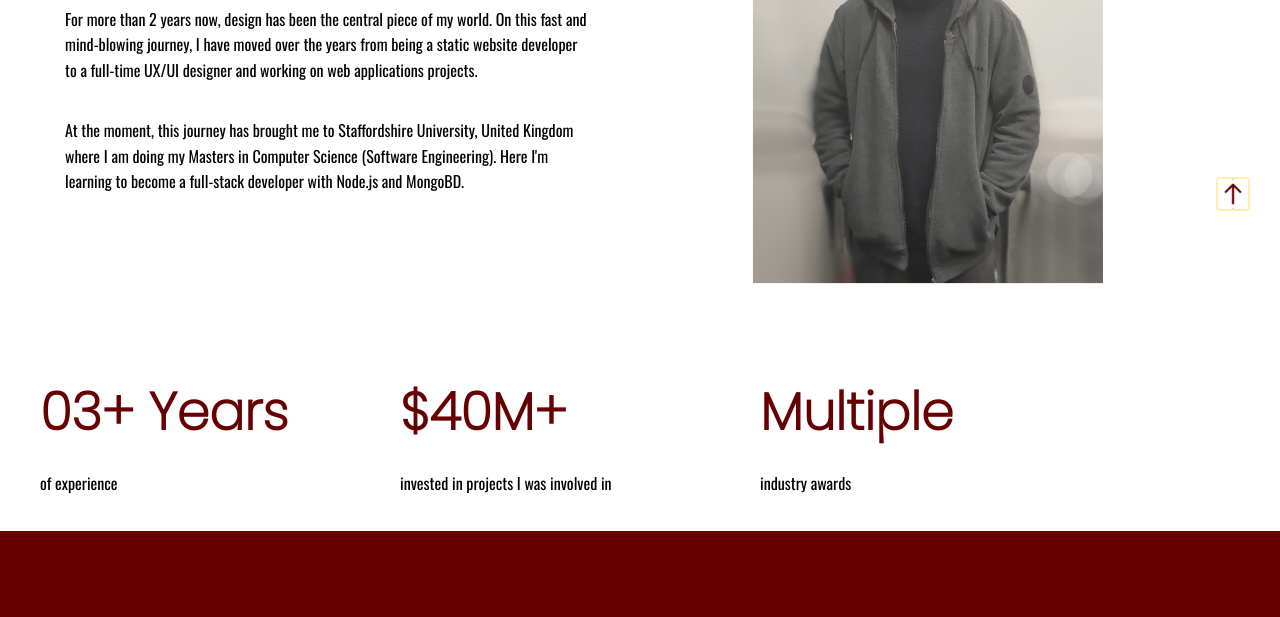
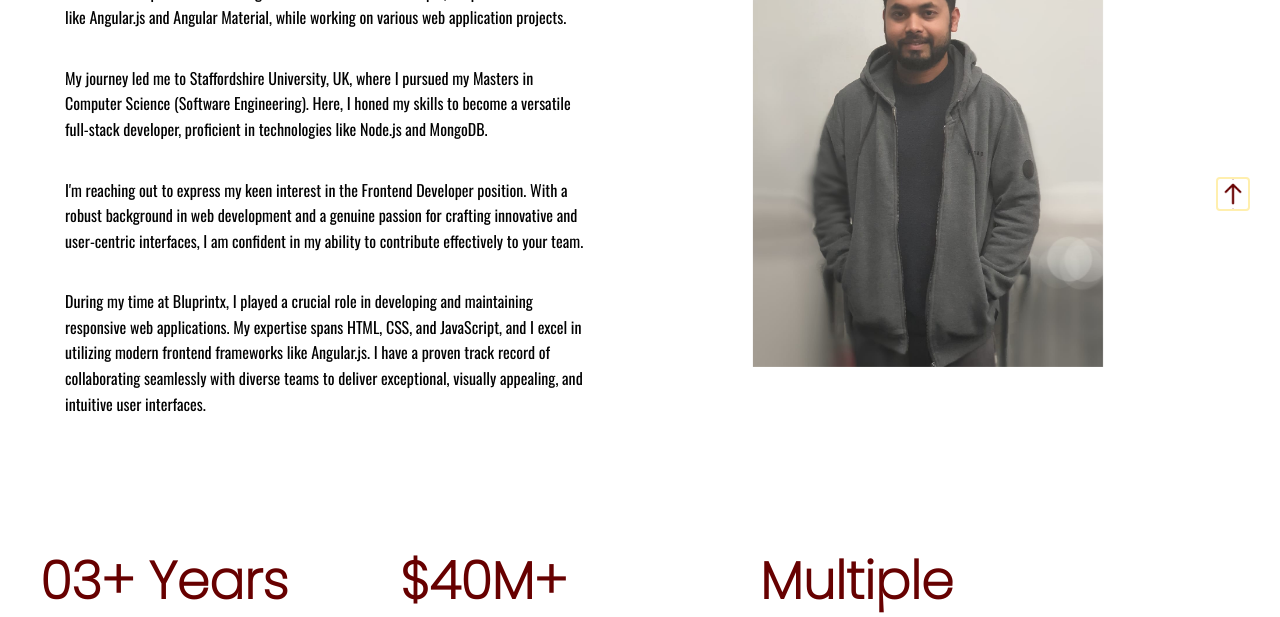
Before and after one commit to kirannikam000061/webPricipleMain, a plain HTML site: page about.html in a window 1280 px wide. Shown: the part 569-1186 px from the top of the page. Drawn offline with nearby package versions, Linux system fonts and the light colour scheme.

Commit message:
second commit

```diff
--- a/about.html
+++ b/about.html
@@ -57,11 +57,13 @@
       <div class="about-main wrap">
         <div class="about-info col-5 col-xs-10 col-sm-10">
           <h2>About</h2>
-          <p>For more than 2 years now, design has been the central piece of my world.
-            On this fast and mind-blowing journey, I have moved over the years from being a
-            static website developer to a full-time UX/UI designer and working on web applications projects.</p>
-          <p>At the moment, this journey has brought me to Staffordshire University,
-            United Kingdom where I am doing my Masters in Computer Science (Software Engineering). Here I'm learning to become a full-stack developer with Node.js and MongoBD.</p>
+          <p>For over three years, I've immersed myself in the realm of design, transitioning from static website development to becoming a dedicated frontend developer, adept in frameworks like Angular.js and Angular Material, while working on various web application projects.</p>
+
+<p>My journey led me to Staffordshire University, UK, where I pursued my Masters in Computer Science (Software Engineering). Here, I honed my skills to become a versatile full-stack developer, proficient in technologies like Node.js and MongoDB.</p>
+
+<p>I'm reaching out to express my keen interest in the Frontend Developer position. With a robust background in web development and a genuine passion for crafting innovative and user-centric interfaces, I am confident in my ability to contribute effectively to your team.</p>
+
+<p>During my time at Bluprintx, I played a crucial role in developing and maintaining responsive web applications. My expertise spans HTML, CSS, and JavaScript, and I excel in utilizing modern frontend frameworks like Angular.js. I have a proven track record of collaborating seamlessly with diverse teams to deliver exceptional, visually appealing, and intuitive user interfaces.</p>
         </div>
         <div class="about-img col-5 col-xs-10 col-sm-10 justify-content-center"><img src="images/myImage.jpg" alt=""></div>
       </div>
```
Also changed, not shown: index.html (+8 -5 lines).
